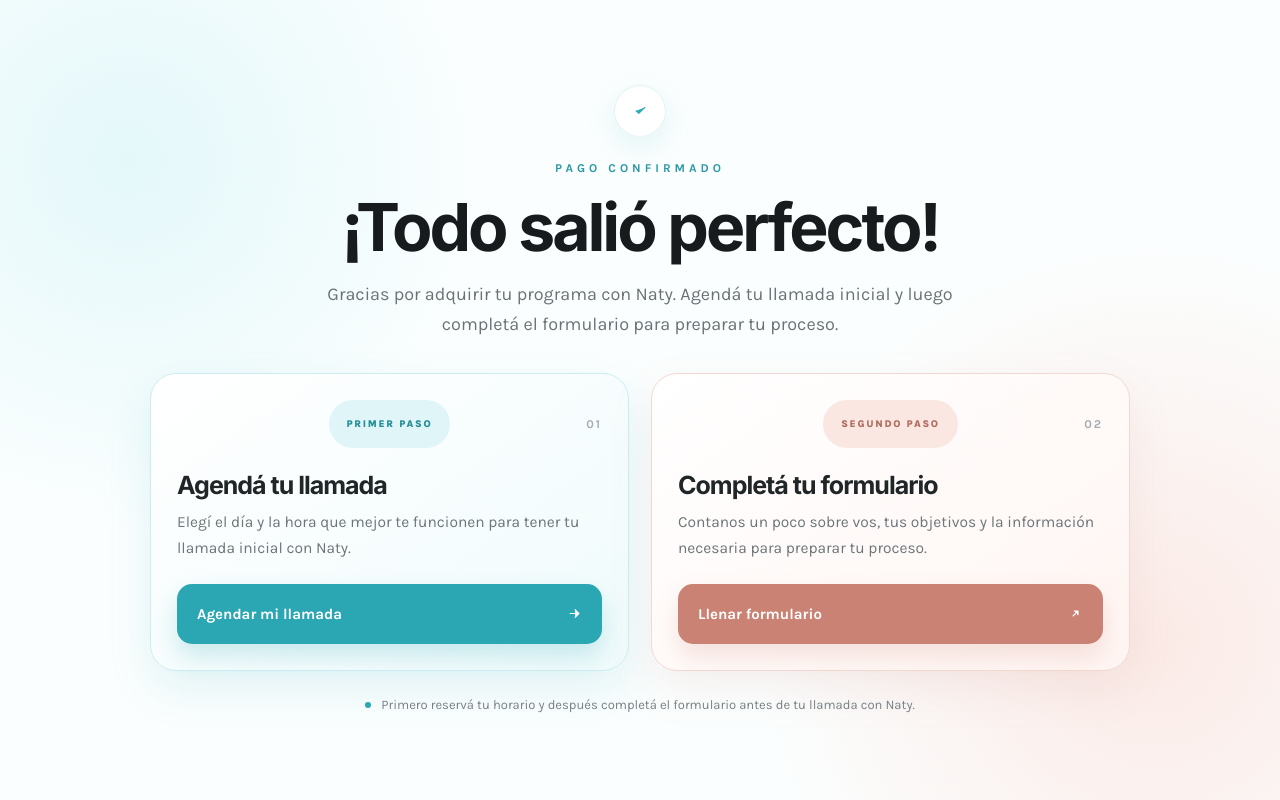
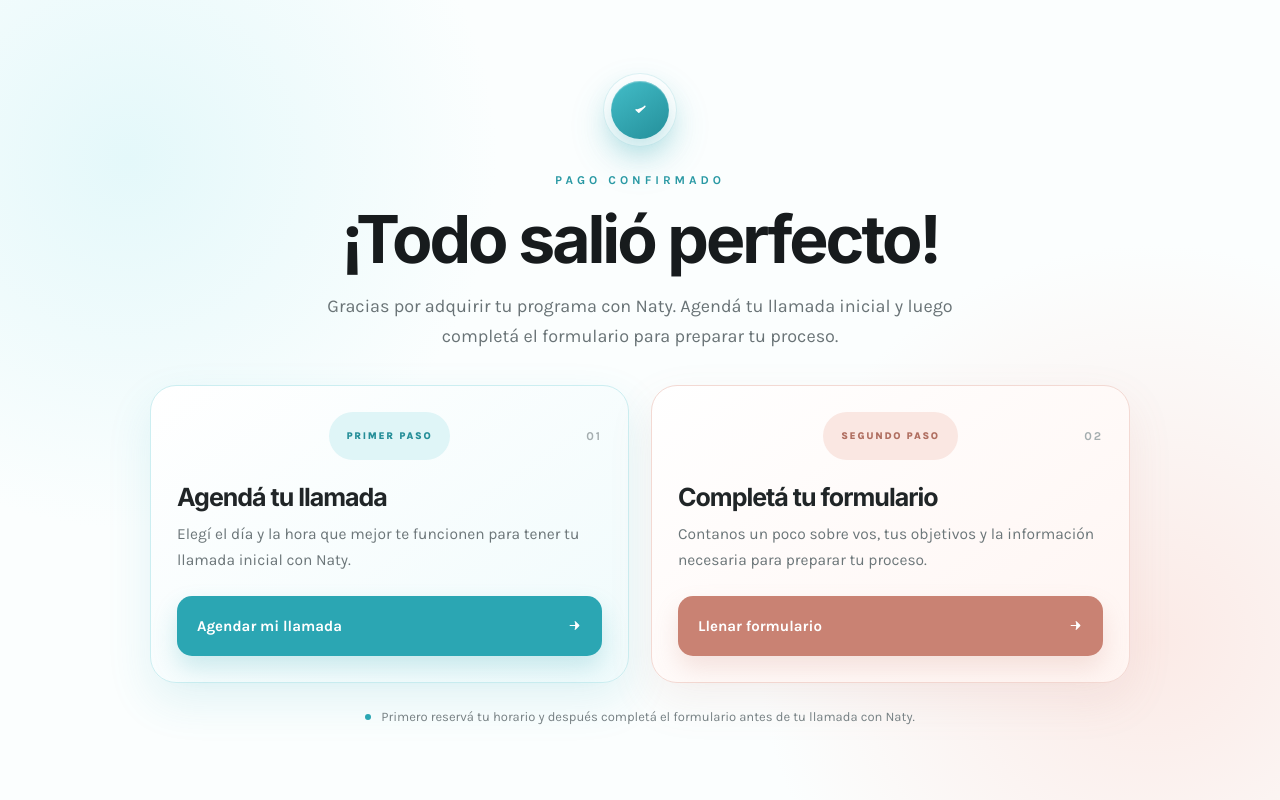
Before and after one commit to ashroomy/naty, a Next.js app: page /gracias in a window 1280 px wide. Built offline with nearby package versions, Linux system fonts and the light colour scheme; a web font is replaced by a local one.

Commit message:
Actualiza pagina de gracias 2

```diff
--- a/pages/gracias.jsx
+++ b/pages/gracias.jsx
@@ -9,21 +9,23 @@ const Gracias = () => {
     <>
       <main className="gracias">
         <section className="contenido">
-          <div className="check" aria-hidden="true">
+          <div className="check-wrapper" aria-hidden="true">
+            <div className="check">
               <svg
-              width="24"
-              height="24"
+                width="30"
+                height="30"
                 viewBox="0 0 24 24"
                 fill="none"
               >
                 <path
                   d="M5 12.5L9.3 16.5L19 7"
                   stroke="currentColor"
-                strokeWidth="1.8"
+                  strokeWidth="2.4"
                   strokeLinecap="round"
                   strokeLinejoin="round"
                 />
               </svg>
+            </div>
           </div>
 
           <p className="confirmado">Pago confirmado</p>
@@ -63,6 +65,7 @@ const Gracias = () => {
                 <span>Agendar mi llamada</span>
 
                 <svg
+                  className="flecha"
                   width="19"
                   height="19"
                   viewBox="0 0 24 24"
@@ -107,14 +110,15 @@ const Gracias = () => {
                 <span>Llenar formulario</span>
 
                 <svg
-                  width="18"
-                  height="18"
+                  className="flecha"
+                  width="19"
+                  height="19"
                   viewBox="0 0 24 24"
                   fill="none"
                   aria-hidden="true"
                 >
                   <path
-                    d="M8 16L16 8M10 8H16V14"
+                    d="M5 12H19M13 6L19 12L13 18"
                     stroke="currentColor"
                     strokeWidth="1.8"
                     strokeLinecap="round"
@@ -166,17 +170,31 @@ const Gracias = () => {
           text-align: center;
         }
 
-        .check {
-          width: 52px;
-          height: 52px;
+        .check-wrapper {
+          width: 74px;
+          height: 74px;
           display: grid;
           place-items: center;
-          margin: 0 auto 16px;
-          border: 1px solid rgba(43, 166, 179, 0.13);
+          margin: 0 auto 18px;
+          border: 1px solid rgba(43, 166, 179, 0.15);
           border-radius: 50%;
-          background: rgba(255, 255, 255, 0.92);
-          color: #29a9b5;
-          box-shadow: 0 10px 30px rgba(43, 166, 179, 0.12);
+          background: rgba(255, 255, 255, 0.75);
+          box-shadow:
+            0 16px 38px rgba(43, 166, 179, 0.14),
+            inset 0 0 0 6px rgba(255, 255, 255, 0.7);
+        }
+
+        .check {
+          width: 58px;
+          height: 58px;
+          display: grid;
+          place-items: center;
+          border-radius: 50%;
+          background: linear-gradient(145deg, #43bdc8, #248f9a);
+          color: #ffffff;
+          box-shadow:
+            0 12px 26px rgba(43, 166, 179, 0.3),
+            inset 0 1px 1px rgba(255, 255, 255, 0.35);
         }
 
         .confirmado {
@@ -319,8 +337,9 @@ const Gracias = () => {
             background-color 0.2s ease;
         }
 
-        .boton svg {
+        .flecha {
           flex-shrink: 0;
+          display: block;
           transition: transform 0.2s ease;
         }
 
@@ -328,7 +347,7 @@ const Gracias = () => {
           transform: translateY(-2px);
         }
 
-        .boton:hover svg {
+        .boton:hover .flecha {
           transform: translateX(3px);
         }
 
@@ -424,9 +443,14 @@ const Gracias = () => {
             padding: 34px 14px;
           }
 
+          .check-wrapper {
+            width: 68px;
+            height: 68px;
+          }
+
           .check {
-            width: 48px;
-            height: 48px;
+            width: 52px;
+            height: 52px;
           }
 
           h1 {
@@ -469,12 +493,13 @@ const Gracias = () => {
         @media (prefers-reduced-motion: reduce) {
           .tarjeta,
           .boton,
-          .boton svg {
+          .flecha {
             transition: none;
           }
 
           .tarjeta:hover,
-          .boton:hover {
+          .boton:hover,
+          .boton:hover .flecha {
             transform: none;
           }
         }
```
Lines whose indentation alone changed are shown as unchanged.
